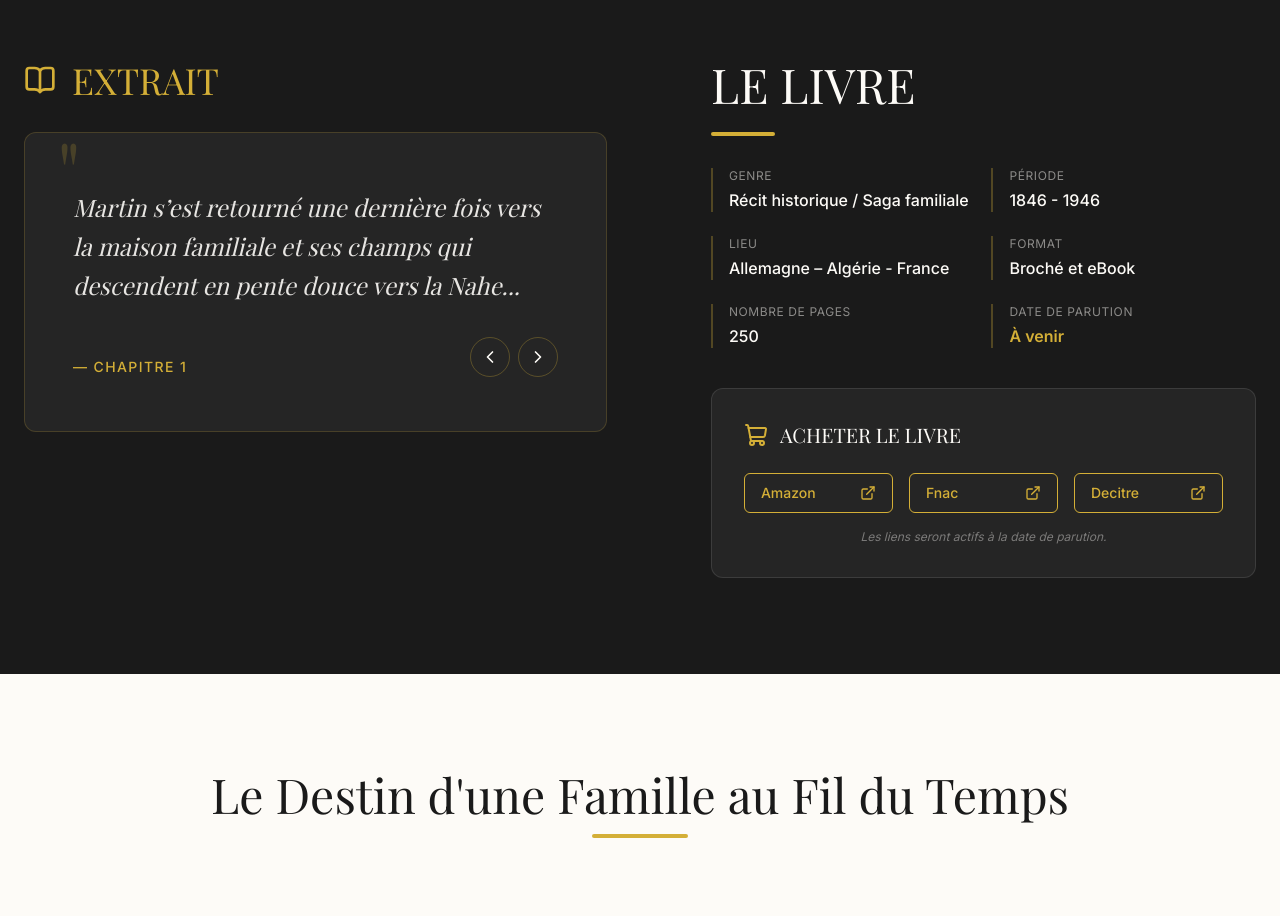
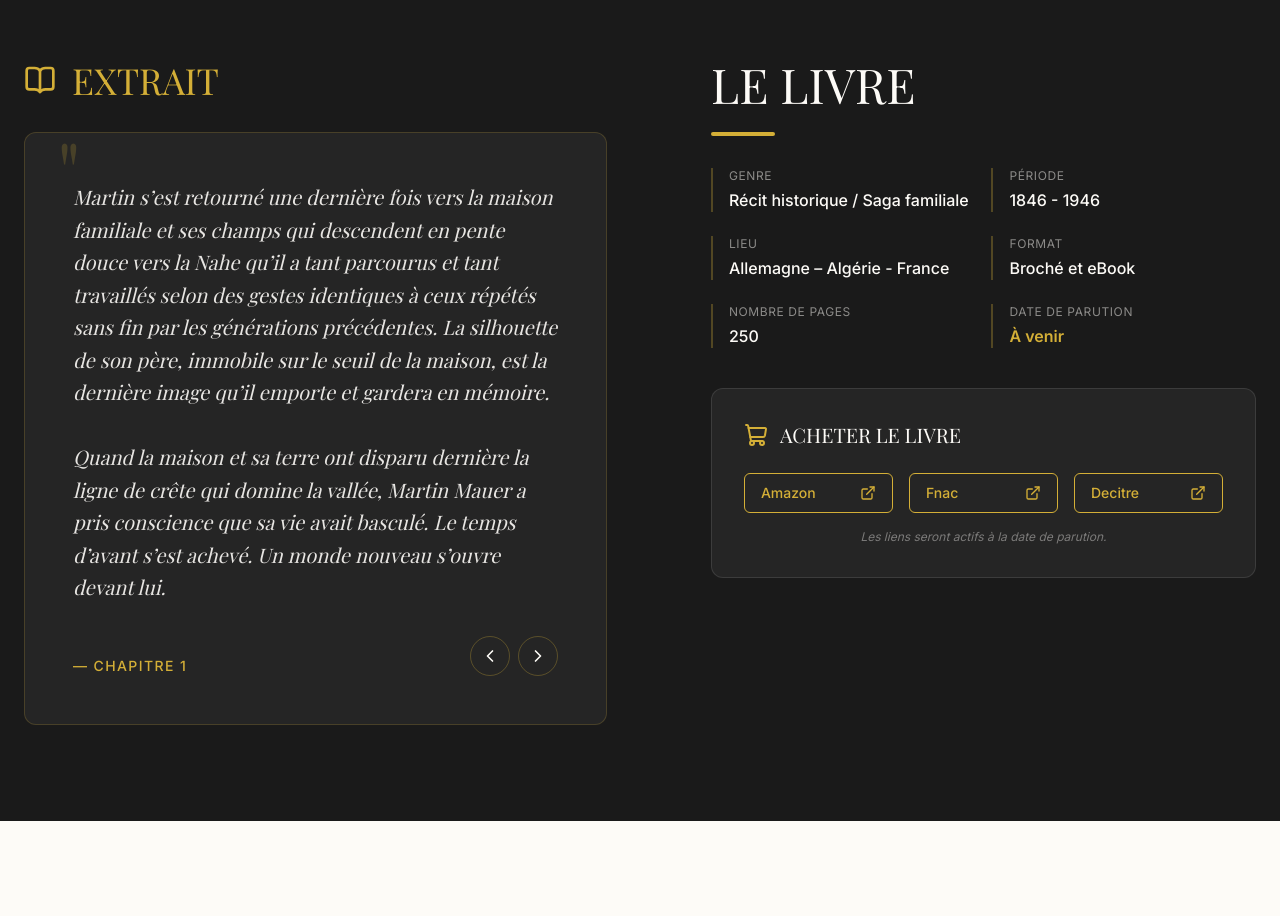
Before and after one commit to paulde-rose-cell/SITE-GRAND, a Next.js app: page / in a window 1280 px wide. Shown: the part 1540-2456 px from the top of the page. Built offline with nearby package versions, Linux system fonts and the light colour scheme; a web font is replaced by a local one.

Commit message:
mise à jour des extraits

```diff
--- a/src/components/sections/BookInfo.tsx
+++ b/src/components/sections/BookInfo.tsx
@@ -8,12 +8,12 @@ const EXCERPTS = [
   {
     id: 1,
     chapter: "Chapitre 1",
-    text: "Martin s’est retourné une dernière fois vers la maison familiale et ses champs qui descendent en pente douce vers la Nahe..."
+    text: "Martin s’est retourné une dernière fois vers la maison familiale et ses champs qui descendent en pente douce vers la Nahe qu’il a tant parcourus et tant travaillés selon des gestes identiques à ceux répétés sans fin par les générations précédentes. La silhouette de son père, immobile sur le seuil de la maison, est la dernière image qu’il emporte et gardera en mémoire.\n\nQuand la maison et sa terre ont disparu dernière la ligne de crête qui domine la vallée, Martin Mauer a pris conscience que sa vie avait basculé. Le temps d’avant s’est achevé. Un monde nouveau s’ouvre devant lui."
   },
   {
     id: 2,
     chapter: "Chapitre 4",
-    text: "Sur le territoire de la Stidia, à quatre lieues de Mostaganem, l’ordre est donné de dresser les tentes..."
+    text: "Sur le territoire de la Stidia, à quatre lieues de Mostaganem, l’ordre est donné de dresser les tentes à distance de l’emplacement du futur village puis celui du ramassage des chaumes destinées à confectionner les paillasses. Les cuisines sont montées. Le colonel Le Flo vérifie l’emplacement des tentes et leur alignement et, bien que la région soit pacifiée, affecte trente hommes à la garde du village conscient du risque persistant d’attaques surprises et meurtrières telles celles subies par les colons de la plaine de l’Ouarsenis en 1840 au cours de la révolte du jeune marabout, Bou Maza, khalifa de l’Emir Abd-el-Kader."
   }
 ]
 
@@ -35,9 +35,9 @@ export function BookInfo() {
               <h2 className="font-serif text-3xl md:text-4xl text-[#D4AF37]">EXTRAIT</h2>
             </div>
 
-            <div className="relative bg-white/5 border border-[#D4AF37]/20 p-8 md:p-12 rounded-xl min-h-[300px] flex flex-col justify-center">
+            <div className="relative bg-white/5 border border-[#D4AF37]/20 p-8 md:p-12 rounded-xl min-h-[450px] flex flex-col justify-center">
               <span className="absolute -top-6 left-8 text-[80px] font-serif text-[#D4AF37] opacity-20">"</span>
-              <p className="font-serif text-xl md:text-2xl italic leading-relaxed text-[#FDFBF7]/90 relative z-10">
+              <p className="font-serif text-lg md:text-xl italic leading-relaxed text-[#FDFBF7]/90 relative z-10 whitespace-pre-line">
                 {EXCERPTS[currentExcerpt].text}
               </p>
               <div className="mt-8 flex justify-between items-end relative z-10">
```
